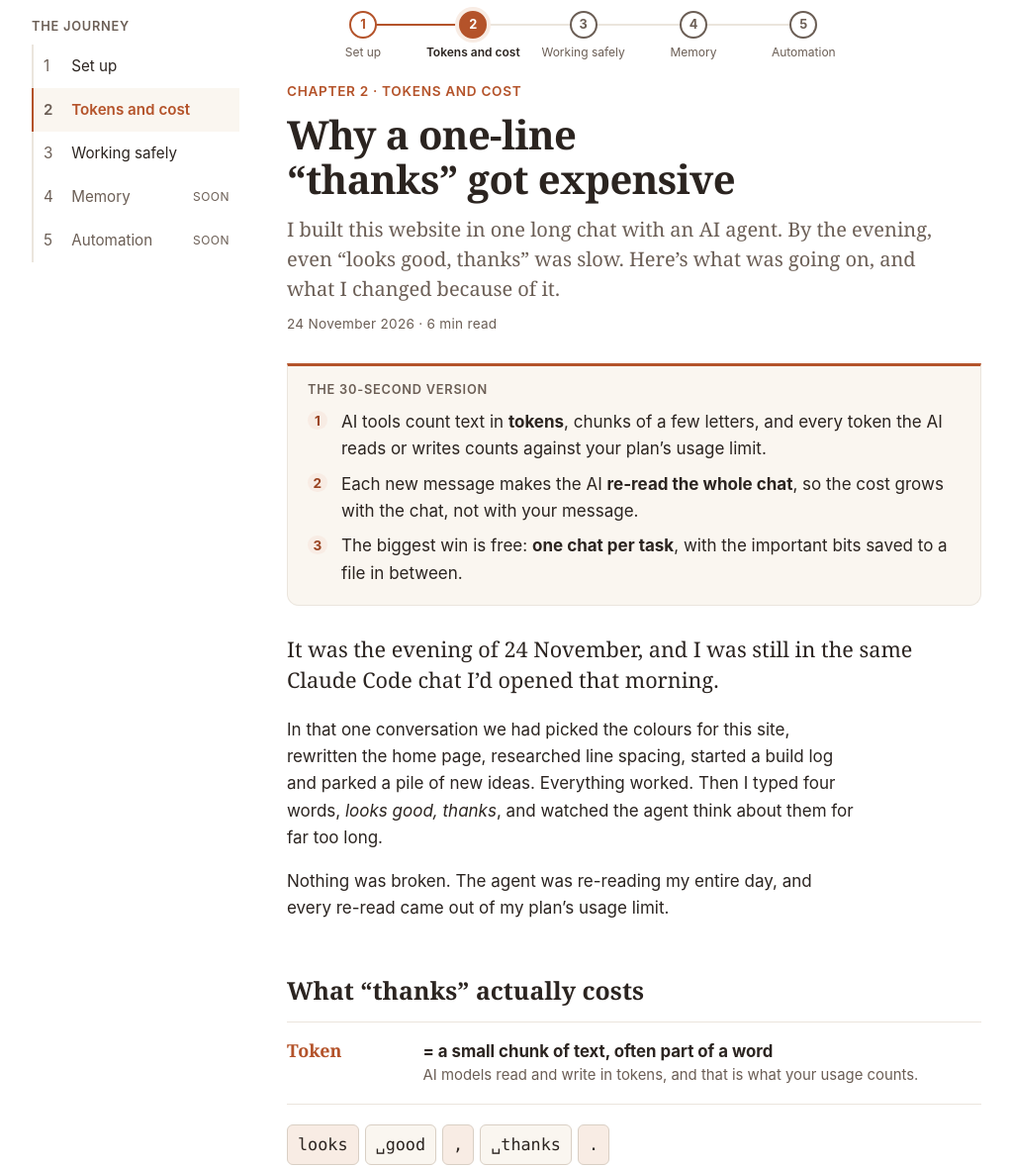
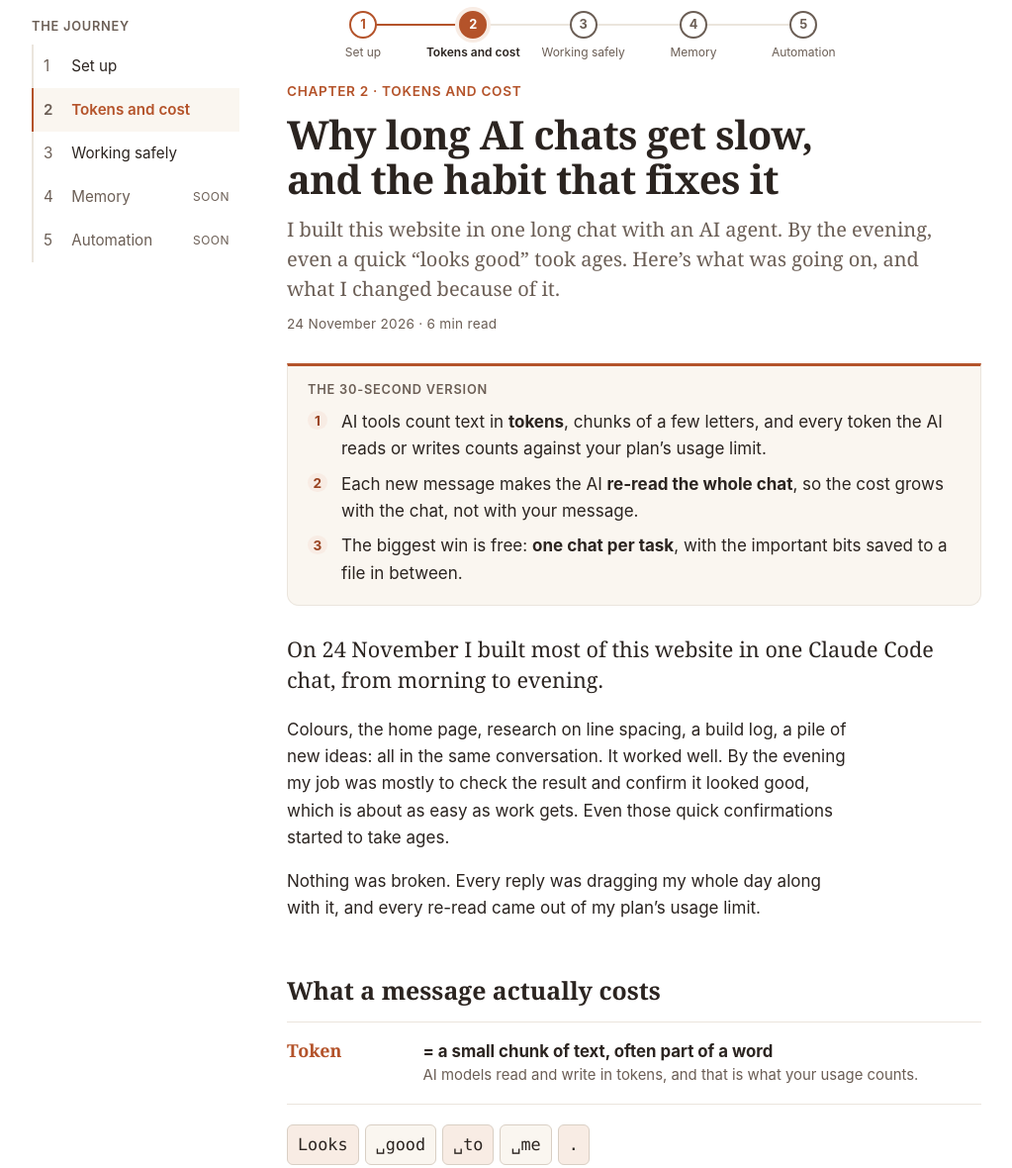
Before and after one commit to parigoris/parigoris.github.io, a plain HTML site: page journey/token-basics/index.html in a window 1280 px wide. Shown: the part 94-1274 px from the top of the page at 99% size, without its empty margins (128-1151 px from the left). Drawn offline with Linux system fonts and the light colour scheme.

Commit message:
Publish: chapter 2 tone (site-private #33)
Co-Authored-By: Claude Opus 5.5 <noreply@anthropic.com>
Claude-Session: https://claude.ai/code/session_01EDuY9gzZxLbQhUNsbDF9EX

```diff
--- a/journey/token-basics/index.html
+++ b/journey/token-basics/index.html
@@ -4,15 +4,15 @@
   <meta charset="utf-8">
   <meta name="viewport" content="width=device-width, initial-scale=1">
 
-  <title>Why a one-line “thanks” got expensive · Leonidas Parigoris</title>
-  <meta name="description" content="I built this website in one long chat with an AI agent. By the evening, even “looks good, thanks” was slow. Here’s what was going on, and what I changed because of it.">
+  <title>Why long AI chats get slow, and the habit that fixes it · Leonidas Parigoris</title>
+  <meta name="description" content="I built this website in one long chat with an AI agent. By the evening, even a quick “looks good” took ages. Here’s what was going on, and what I changed because of it.">
   <link rel="canonical" href="https://parigoris.github.io/journey/token-basics/">
   <link rel="icon" href="/assets/images/favicon.svg" type="image/svg+xml">
   <!-- Social preview (LinkedIn and other link previews) -->
   <meta property="og:type" content="article">
   <meta property="og:site_name" content="Leonidas Parigoris">
-  <meta property="og:title" content="Why a one-line “thanks” got expensive · Leonidas Parigoris">
-  <meta property="og:description" content="I built this website in one long chat with an AI agent. By the evening, even “looks good, thanks” was slow. Here’s what was going on, and what I changed because of it.">
+  <meta property="og:title" content="Why long AI chats get slow, and the habit that fixes it · Leonidas Parigoris">
+  <meta property="og:description" content="I built this website in one long chat with an AI agent. By the evening, even a quick “looks good” took ages. Here’s what was going on, and what I changed because of it.">
   <meta property="og:url" content="https://parigoris.github.io/journey/token-basics/">
   <meta property="og:image" content="https://parigoris.github.io/assets/images/social-preview.png">
   <meta property="og:image:width" content="1200">
@@ -128,8 +128,8 @@
     <li class="done"><span>1</span><small>Set up</small></li><li class="here" aria-current="step"><span>2</span><small>Tokens and cost</small></li><li class=""><span>3</span><small>Working safely</small></li><li class=""><span>4</span><small>Memory</small></li><li class=""><span>5</span><small>Automation</small></li>
   </ol>
   <p class="chapter-label">Chapter 2 · Tokens and cost</p>
-  <h1>Why a one-line “thanks” got expensive</h1>
-  <p class="summary">I built this website in one long chat with an AI agent. By the evening, even “looks good, thanks” was slow. Here’s what was going on, and what I changed because of it.</p>
+  <h1>Why long AI chats get slow, and the habit that fixes it</h1>
+  <p class="summary">I built this website in one long chat with an AI agent. By the evening, even a quick “looks good” took ages. Here’s what was going on, and what I changed because of it.</p>
 
   <p class="meta">24 November 2026 · 6 min read</p>
 
@@ -149,20 +149,20 @@
 
 
 
-  <p class="lede">It was the evening of 24 November, and I was still in the same Claude Code chat I’d opened that morning.</p>
+  <p class="lede">On 24 November I built most of this website in one Claude Code chat, from morning to evening.</p>
 
-<p>In that one conversation we had picked the colours for this site, rewritten the home page, researched line spacing, started a build log and parked a pile of new ideas. Everything worked. Then I typed four words, <em>looks good, thanks</em>, and watched the agent think about them for far too long.</p>
+<p>Colours, the home page, research on line spacing, a build log, a pile of new ideas: all in the same conversation. It worked well. By the evening my job was mostly to check the result and confirm it looked good, which is about as easy as work gets. Even those quick confirmations started to take ages.</p>
 
-<p>Nothing was broken. The agent was re-reading my entire day, and every re-read came out of my plan’s usage limit.</p>
+<p>Nothing was broken. Every reply was dragging my whole day along with it, and every re-read came out of my plan’s usage limit.</p>
 
-<h2 id="what-thanks-actually-costs">What “thanks” actually costs</h2>
+<h2 id="what-a-message-actually-costs">What a message actually costs</h2>
 
 <dl class="equals">
   <div><dt>Token</dt><dd><strong>= a small chunk of text, often part of a word</strong><span>AI models read and write in tokens, and that is what your usage counts.</span></dd></div>
 </dl>
 
-<div class="tokens" role="img" aria-label="The phrase ‘looks good, thanks’ cut into five chunks: looks, good, comma, thanks, full stop.">
-  <span>looks</span><span>␣good</span><span>,</span><span>␣thanks</span><span>.</span>
+<div class="tokens" role="img" aria-label="The phrase ‘Looks good to me.’ cut into five chunks: Looks, good, to, me, full stop.">
+  <span>Looks</span><span>␣good</span><span>␣to</span><span>␣me</span><span>.</span>
 </div>
 <p class="figure-note">Roughly how a short phrase gets cut up (␣ marks a space). The exact split depends on the model.</p>
 
@@ -172,7 +172,7 @@
 
 <h2 id="every-message-carries-the-whole-chat">Every message carries the whole chat</h2>
 
-<p>The model has no memory between messages. So each time I pressed send, Claude Code sent it the <strong>entire conversation</strong> again: every earlier message, every file it had opened, every result it got back. My four words were riding on top of a whole day.</p>
+<p>The model has no memory between messages. So each time I pressed send, Claude Code sent it the <strong>entire conversation</strong> again: every earlier message, every file it had opened, every result it got back. So even a one-line confirmation carried the whole day with it.</p>
 
 <p>Recent text is cached, so re-reading it is charged at a lower rate than new text. A lower rate still adds up when the pile is a day long.</p>
 
@@ -246,8 +246,8 @@
     <p>Ask the AI to save any website decisions to a file, then start a fresh chat for the email. The email chat won’t carry two hours of website talk.</p>
   </details>
   <details>
-    <summary>Why does “thanks” cost more at the end of a long chat than at the start of a new one?</summary>
-    <p>Because it gets sent together with everything before it. The four words are cheap, but the day of conversation underneath them isn’t.</p>
+    <summary>Why does a short reply cost more at the end of a long chat than at the start of a new one?</summary>
+    <p>Because it gets sent together with everything before it. The reply is small, but the chat underneath it isn’t.</p>
   </details>
   <details>
     <summary>You hand a big search to a subagent. Is it free?</summary>
```
Also changed, not shown: index.html (+2 -2 lines), journey/index.html (+1 -1 lines).
